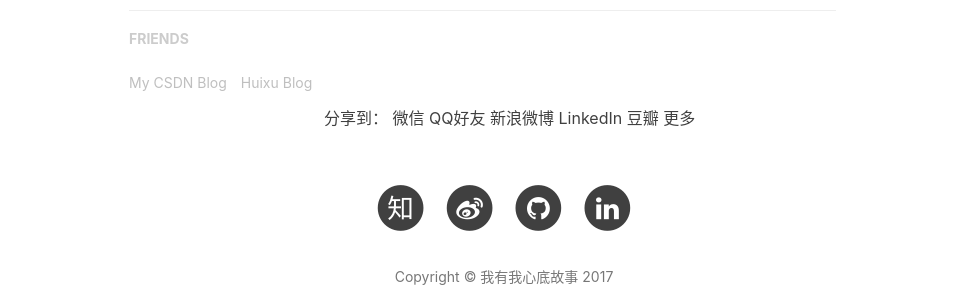
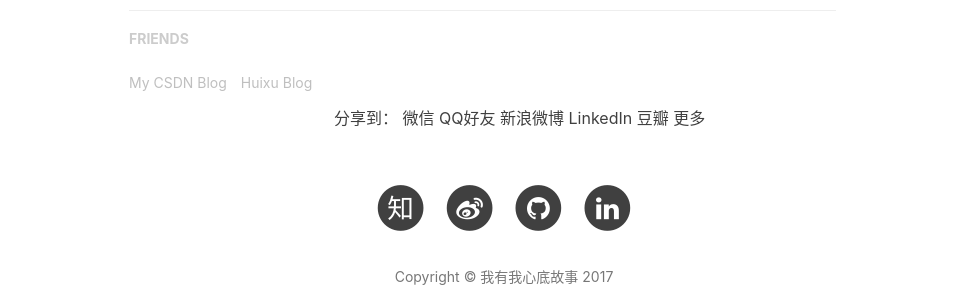
Before and after one commit to Tomy-Lee/Tomy-Lee.github.io, a Jekyll site: the page built from _posts/2017-11-13-golang-martini.md, in a window 1280 px wide. Shown: the part 4673-4973 px from the top of the page, without its empty margins (136-1100 px from the left). Built offline with Jekyll 4.4.1, drawn with Linux system fonts in a browser that asks for light colours; nearby versions of some CDN libraries; comment, search, counter and statistics services are not loaded.

Commit message:
Update post.html

```diff
--- a/_layouts/post.html
+++ b/_layouts/post.html
@@ -255,7 +255,7 @@
 
 
 <!-- JiaThis Button BEGIN -->
-<div class="jiathis_style" style="padding-left:460px">
+<div class="jiathis_style" style="padding-left:470px">
 	<span class="jiathis_txt">分享到：</span>
 	<a class="jiathis_button_weixin">微信</a>
 	<a class="jiathis_button_cqq">QQ好友</a>
```
